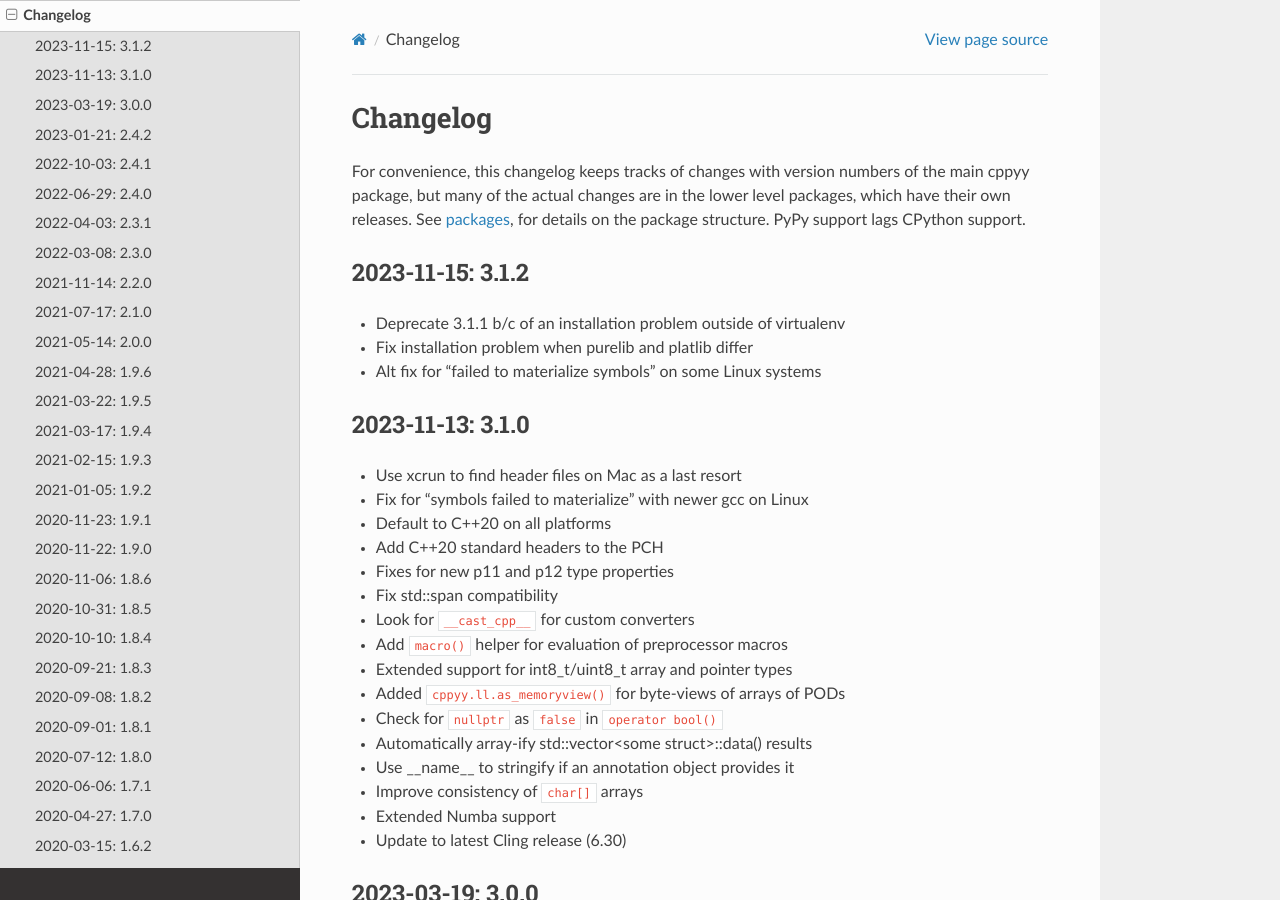
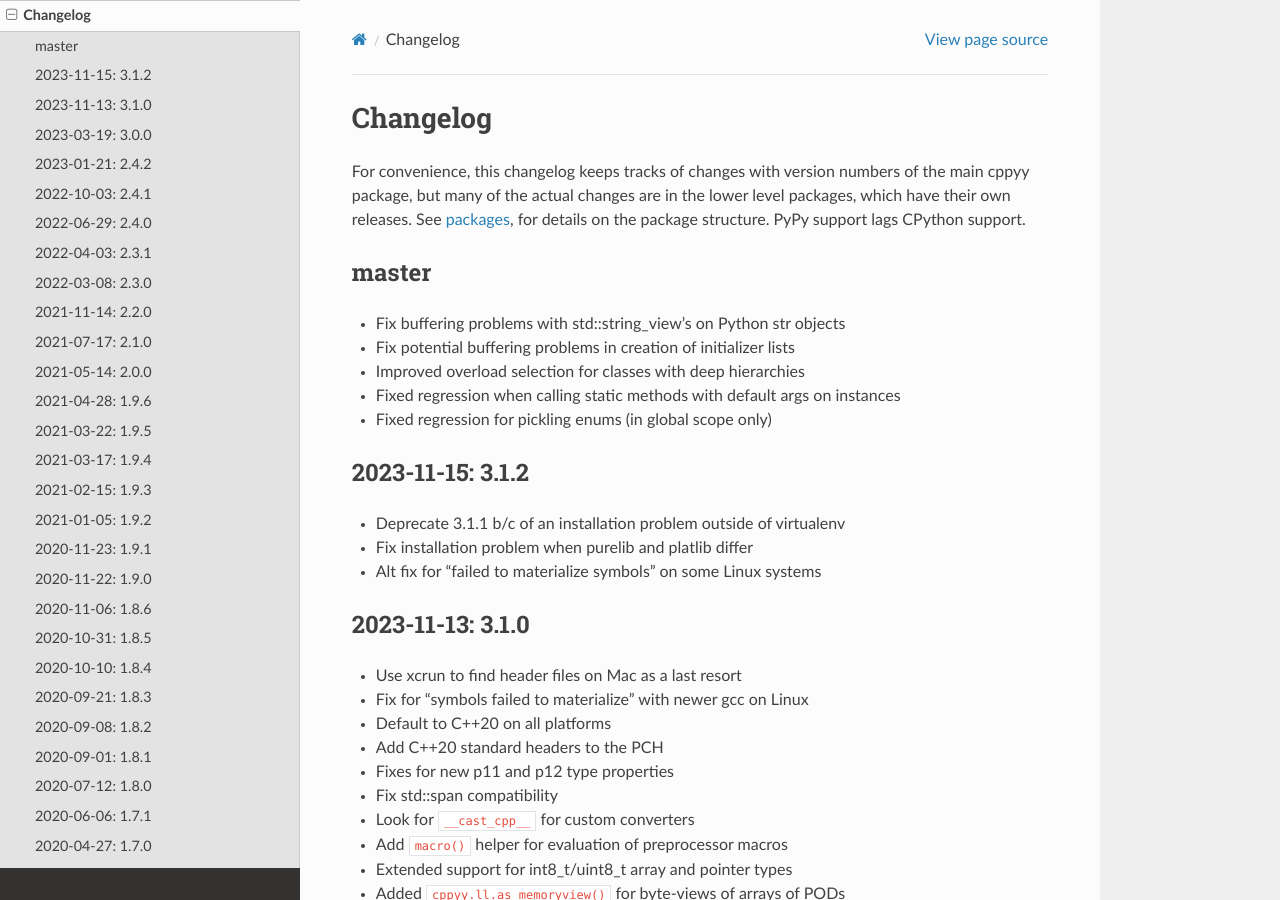
Before and after one commit to wlav/cppyy, a Sphinx documentation site: the page built from doc/source/changelog.rst, in a window 1280 px wide and 900 px high. Built offline with Sphinx 7.4.7 and the Read the Docs theme 2.0.0, drawn with Linux system fonts in a browser that asks for light colours.

Commit message:
update changelog

```diff
--- a/doc/source/changelog.rst
+++ b/doc/source/changelog.rst
@@ -8,6 +8,16 @@
 level packages, which have their own releases.
 See :doc:`packages <packages>`, for details on the package structure.
 PyPy support lags CPython support.
+
+
+master
+------
+
+* Fix buffering problems with std::string_view's on Python str objects
+* Fix potential buffering problems in creation of initializer lists
+* Improved overload selection for classes with deep hierarchies
+* Fixed regression when calling static methods with default args on instances
+* Fixed regression for pickling enums (in global scope only)
 
 
 2023-11-15: 3.1.2
```
